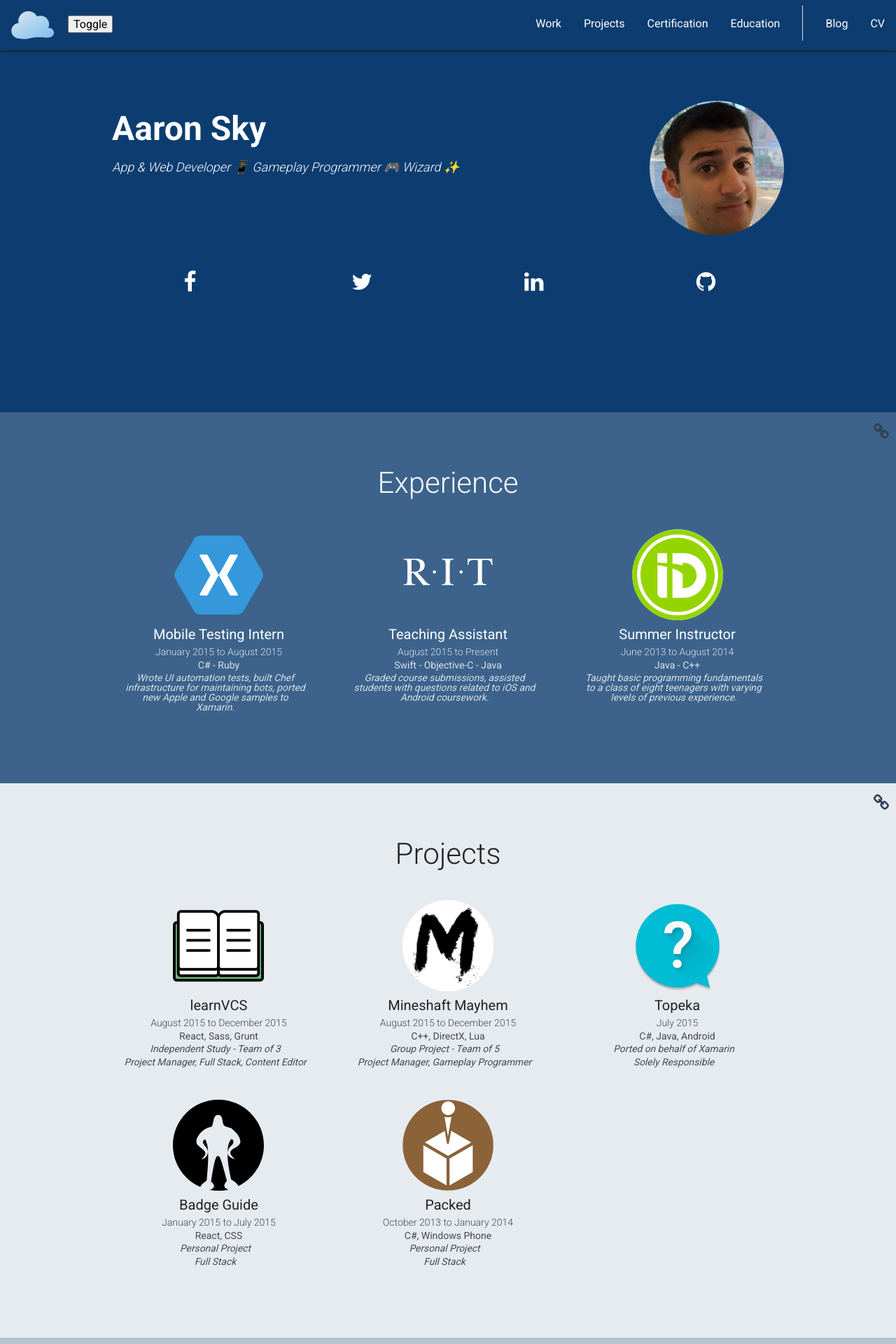
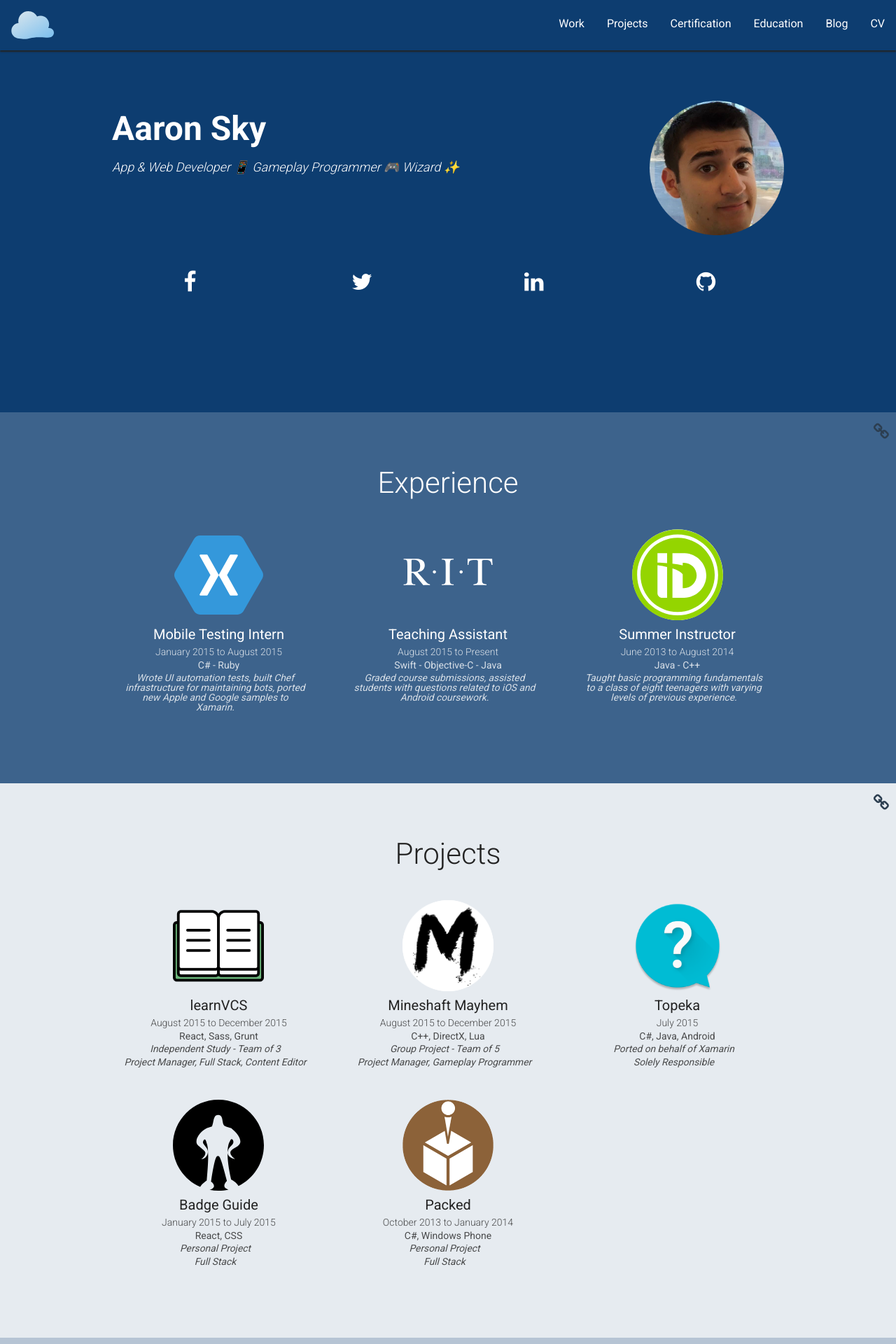
Before and after one commit to aaronsky/aaronsky, a Jekyll site: the page built from index.html, in a window 1280 px wide. Shown: the top 1920 px of the page at 70% size. Built offline with Jekyll 4.4.1, drawn with Linux system fonts in a browser that asks for light colours; emoji names are drawn with the system emoji font.

Commit message:
Nav now uses ResponsiveNav.js library
Former-commit-id: c5fec2eb23907dd4b2bf4ecd613ef2530de7c2e5

```diff
--- a/_includes/head.html
+++ b/_includes/head.html
@@ -24,3 +24,5 @@
 <link rel="apple-touch-icon-precomposed" sizes="144x144" href="{{ site.baseurl }}{{site.assets.img.site}}apple-touch-icon-144x144-precomposed.png">
 <link rel="apple-touch-icon" href="{{ site.baseurl }}{{site.assets.img.site}}favicon.png">
 {% feed_meta %}
+<link rel="stylesheet" href="{{ site.baseurl }}{{ site.assets.css }}responsive-nav.css">
+<script src="{{ site.baseurl }}{{ site.assets.js }}responsive-nav.min.js"></script>
--- a/_includes/navigation.html
+++ b/_includes/navigation.html
@@ -1,23 +1,20 @@
-<nav class="nav" id="nav">
-    <div class="nav_logo">
-        <a href="{{ site.baseurl }}">
-            <img class="nav_logo_img" src="{{ site.url }}{{ site.assets.img.site }}brand.svg" alt="Site logo" />
-        </a>
-    </div>
-    <button class="nav_hamburger" id="nav_hamburger">
-        <span>Toggle</span>
-    </button>
-    <div class="nav_links">
-        <ul class="nav_links_list">
-            <li class="nav_links_item"><a href="{{ site.url }}#work">Work</a></li>
-            <li class="nav_links_item"><a href="{{ site.url }}#projects">Projects</a></li>
-            <li class="nav_links_item"><a href="{{ site.url }}#certification">Certification</a></li>
-            <li class="nav_links_item"><a href="{{ site.url }}#education">Education</a></li>
-            <li class="nav_links_item-divider"></li>
-            <ul class="nav_links_list">
-                <li class="nav_links_item"><a href="{{ site.url }}/blog/">Blog</a></li>
-                <li class="nav_links_item"><a href="{{ site.url }}{{ site.assets.docs }}resume.pdf">CV</a></li>
-            </ul>
+<header id="nav" class="nav">
+    <a href="{{ site.url }}">
+        <img class="nav_logo" src="{{ site.url }}{{ site.assets.img.site }}brand.svg" alt="Site logo" />
+    </a>
+    <a href="#" id="nav-toggle" class="nav-toggle" aria-hidden="false">
+        <div></div>
+        <div></div>
+        <div></div>
+    </a>
+    <nav class="nav-collapse">
+        <ul class="nav-collapse_list">
+            <li class="nav-collapse_item"><a href="{{ site.url }}#work">Work</a></li>
+            <li class="nav-collapse_item"><a href="{{ site.url }}#projects">Projects</a></li>
+            <li class="nav-collapse_item"><a href="{{ site.url }}#certification">Certification</a></li>
+            <li class="nav-collapse_item"><a href="{{ site.url }}#education">Education</a></li>
+            <li class="nav-collapse_item"><a href="{{ site.url }}/blog/">Blog</a></li>
+            <li class="nav-collapse_item"><a href="{{ site.url }}{{ site.assets.docs }}resume.pdf">CV</a></li>
         </ul>
-    </div>
-</nav>
+    </nav>
+</header>
--- a/_includes/scripts.html
+++ b/_includes/scripts.html
@@ -1,4 +1,10 @@
 <script type="text/javascript" src="{{ site.baseurl }}{{ site.assets.js }}scroll.js"></script>
+<script>
+  var nav = responsiveNav(".nav-collapse", {
+    customToggle: ".nav-toggle",
+    closeOnNavClick: true
+  });
+</script>
 {% if site.owner.google.analytics %}
 <!-- Asynchronous Google Analytics snippet -->
 <script>
--- a/_sass/layouts/_navigation.scss
+++ b/_sass/layouts/_navigation.scss
@@ -5,30 +5,42 @@
     width: 100%;
     box-shadow: 0px 2px 2px 0px $dark-gray;
     background-color: $darker-blue;
+    box-sizing: border-box;
+    * {
+        box-sizing: border-box;
+    }
     &-sticky {
         position: fixed;
         @include animation--fadeInDown(0);
     }
     &_logo {
-    padding: 1rem;
+        margin: 1rem;
         display: inline-block;
-    &_img {
         height: 40px;
     }
+    &-collapse {
+        @include media($phablet) {
+            float: right;
+            width: auto;
         }
-  &_links {
-    float: right;
         &_list {
-      list-style-type: none;
             margin: 0;
             padding: 0;
-      overflow: hidden;
+            width: 100%;
+            display: block;
+            list-style: none;
         }
         &_item {
+            width: 100%;
+            display: block;
             float: left;
             margin: 0.5rem 0;
+            &.opened {
+                max-height: 9999px;
+            }
             a {
                 display: block;
+                float: right;
                 color: $white;
                 padding: 14px 16px;
                 text-align: center;
@@ -37,12 +49,93 @@
                     border-bottom: $white 4px solid;
                 }
             }
-      &-divider {
-        float: left;
-        border-right: $light-gray 1px solid;
-        height: 50px;
-        margin: 0.5rem 1rem
+        }
+        &-toggle {
+            -webkit-tap-highlight-color: rgba(0, 0, 0, 0);
+            -webkit-touch-callout: none;
+            -webkit-user-select: none;
+            -moz-user-select: none;
+            -ms-user-select: none;
+            -o-user-select: none;
+            user-select: none;
+            @include media($phablet) {
+                display: none;
             }
         }
     }
 }
+
+.js .nav-collapse {
+    clip: rect(0 0 0 0);
+    max-height: 0;
+    position: absolute;
+    display: block;
+    overflow: hidden;
+    zoom: 1;
+    @include media($phablet) {
+        position: relative;
+        &.closed {
+            max-height: none;
+        }
+    }
+}
+
+.disable-pointer-events {
+    pointer-events: none !important;
+}
+
+.nav-collapse,
+.nav-collapse .nav-collapse_list {
+    list-style: none;
+    float: right;
+}
+
+.nav-collapse .nav-collapse_item {
+    float: left;
+    width: 100%;
+    @include media($phablet) {
+        width: auto;
+    }
+}
+
+.nav-collapse ul ul a {
+    padding-left: 2em;
+    @include media($phablet) {
+        display: none;
+    }
+}
+
+#nav-toggle {
+    -webkit-tap-highlight-color: transparent;
+    @include user-select(none);
+    position: relative;
+    background: transparent;
+    margin: 1rem;
+    width: 70px;
+    padding: 0.5rem;
+    z-index: 300;
+    float: right;
+    &.active {
+        div {
+            &:nth-child(1) {
+                transform: rotate(45deg) translate3d(3px, 8px, 0)
+            }
+            &:nth-child(2) {
+                opacity: 0;
+            }
+            &:nth-child(3) {
+                transform: rotate(-45deg) translate3d(3px, -8px, 0)
+            }
+        }
+    }
+    div {
+        transform: translate3d(0, 0, 0);
+        transition: all .4s ease;
+        border-radius: 1px;
+        margin-left: 20px;
+        margin-bottom: 6px;
+        background: $white;
+        height: 2px;
+        width: 28px;
+    }
+}
--- /dev/null
+++ b/assets/css/responsive-nav.css
@@ -0,0 +1,49 @@
+/*! responsive-nav.js 1.0.39 by @viljamis */
+
+.nav-collapse ul {
+  margin: 0;
+  padding: 0;
+  width: 100%;
+  display: block;
+  list-style: none;
+}
+
+.nav-collapse li {
+  width: 100%;
+  display: block;
+}
+
+.js .nav-collapse {
+  clip: rect(0 0 0 0);
+  max-height: 0;
+  position: absolute;
+  display: block;
+  overflow: hidden;
+  zoom: 1;
+}
+
+.nav-collapse.opened {
+  max-height: 9999px;
+}
+
+.nav-toggle {
+  -webkit-tap-highlight-color: rgba(0,0,0,0);
+  -webkit-touch-callout: none;
+  -webkit-user-select: none;
+  -moz-user-select: none;
+  -ms-user-select: none;
+  -o-user-select: none;
+  user-select: none;
+}
+
+@media screen and (min-width: 40em) {
+  .js .nav-collapse {
+    position: relative;
+  }
+  .js .nav-collapse.closed {
+    max-height: none;
+  }
+  .nav-toggle {
+    display: none;
+  }
+}
```
Also changed, not shown: .travis.yml, assets/js/responsive-nav.min.js (added), 1 other file. Lines whose indentation alone changed are shown as unchanged.
